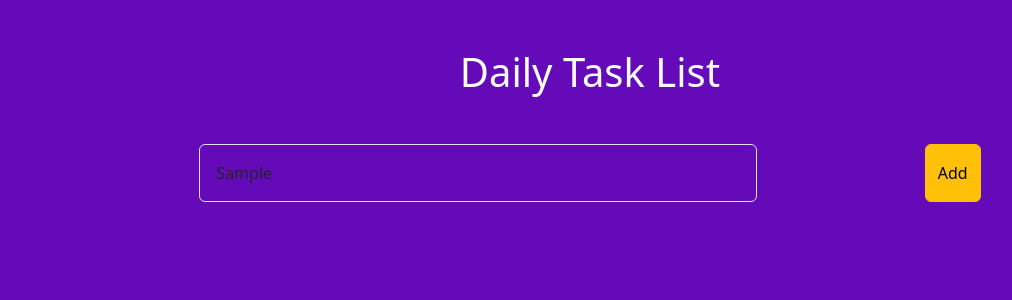
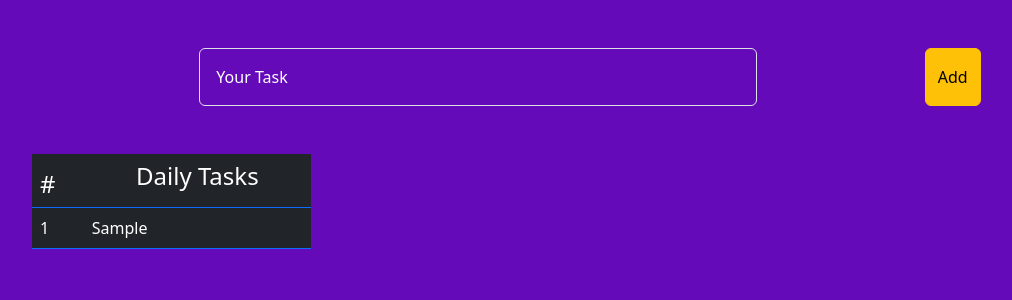
Before and after one commit to Ramzan8898/react-daily-tasks, a React (Create React App) app: page / in a window 1280 px wide. Both pictures are taken after typing "Sample" into the empty fields and a click on the button "Add". Shown: the top 300 px of the page, without its empty margins (50-1062 px from the left). Built offline with nearby package versions, Linux system fonts and the light colour scheme.

Commit message:
COMPLTETE THE ADDING FUNCTIONS

```diff
--- a/src/App.js
+++ b/src/App.js
@@ -5,26 +5,64 @@ import './App.css';
 class App extends Component {
 
   state = {
-    tasks:[],
-    item:''
+    tasks: [],
+    input: ''
   }
-  handleInput = (e) => {
-    this.setState({
-      item:e.target.value,
-      [e.target.name ] : e.target.value
-    })
-    console.log(e.target.value);
+
+  componentDidMount() {
+    const savedTodos = localStorage.getItem('tasks');
+    if (savedTodos) {
+      this.setState({ tasks: JSON.parse(savedTodos) });
+    }
+  }
+
+  componentDidUpdate() {
+    localStorage.setItem('todos', JSON.stringify(this.state.tasks));
+  }
+  addTodo = () => {
+    const { tasks, input } = this.state;
+    if (input.trim() !== '') {
+      this.setState({
+        tasks: [...tasks, input],
+        input: ''
+      })
+    }
   }
 
   render() {
-    return  <>
-    <h1 className='text-center mt-5 text-white'>Daily Task List</h1>
+    const { tasks, input } = this.state;
 
-    <div className="container my-5 d-flex justify-content-evenly">
-    <input type="text" placeholder='Your Task' className='form-control w-50 p-3 '
-    name='task' value={this.state.item} onChange={this.handleInput}/>
-    <button className='btn btn-warning ' onClick={this.handleTask}>Add</button>
-    </div>
+    return <>
+
+      <div className="container my-5 d-flex justify-content-evenly">
+        <input type="text" placeholder='Your Task' className='form-control w-50 p-3 '
+          name='task' value={input} onChange={(e) => this.setState({ input: e.target.value })} />
+        <button className='btn btn-warning ' onClick={this.addTodo}>Add</button>
+      </div>
+      <div className='container' >
+        <table className='table table-dark table-hover border-primary w-25 rounded-pil'>
+          <thead>
+            <tr>
+              <th className='h4'>#</th>
+              <th scope="col">
+                <h4 className='text-center text-white'>Daily Tasks</h4>
+              </th>
+            </tr>
+          </thead>
+          {tasks.length !== 0 ? (
+            <tbody className='w-100'>
+              {tasks.map((task, index) => (
+                <tr key={index}>
+                  <td>{index + 1}</td>
+                  <td>{task}</td>
+                </tr>
+              ))}
+            </tbody>
+          ) : null}
+
+        </table>
+
+      </div>
 
     </>
   }
```
Also changed, not shown: 1 other file (tests, documents, lock files or other folders).
